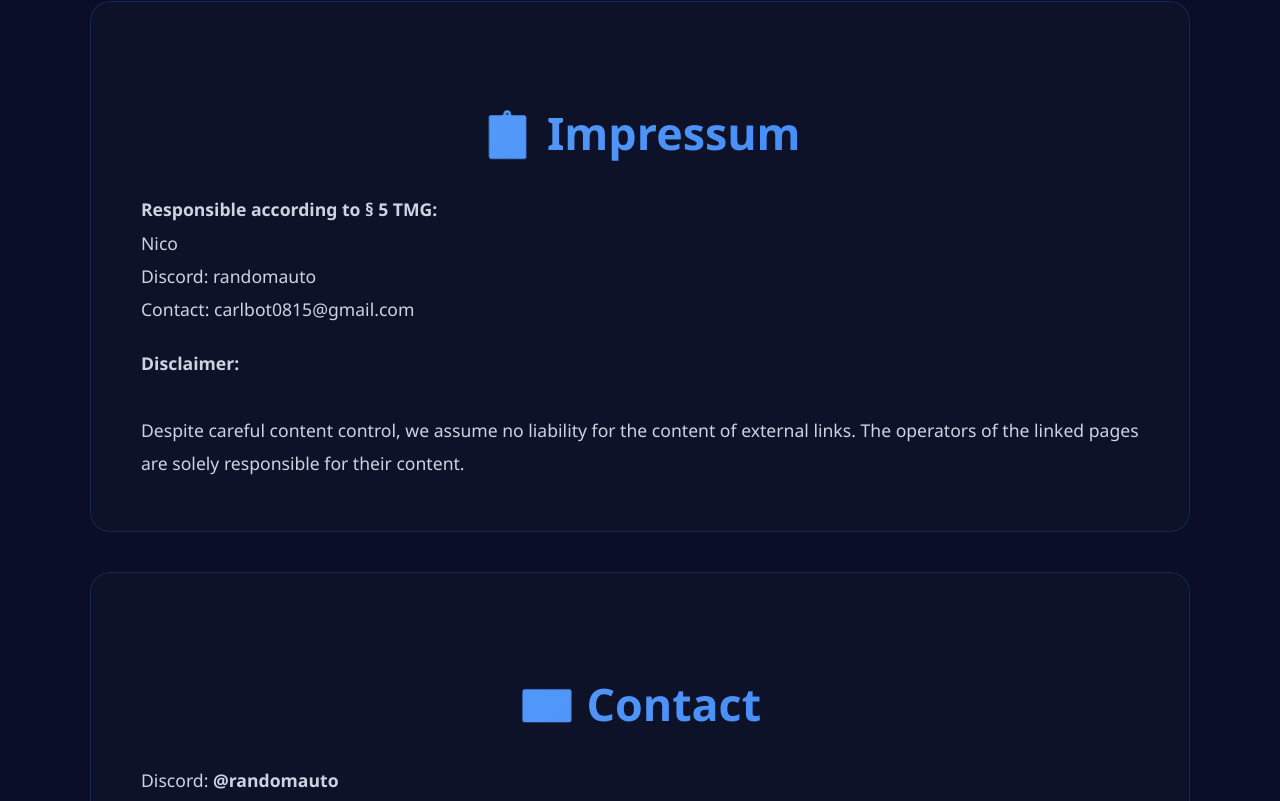
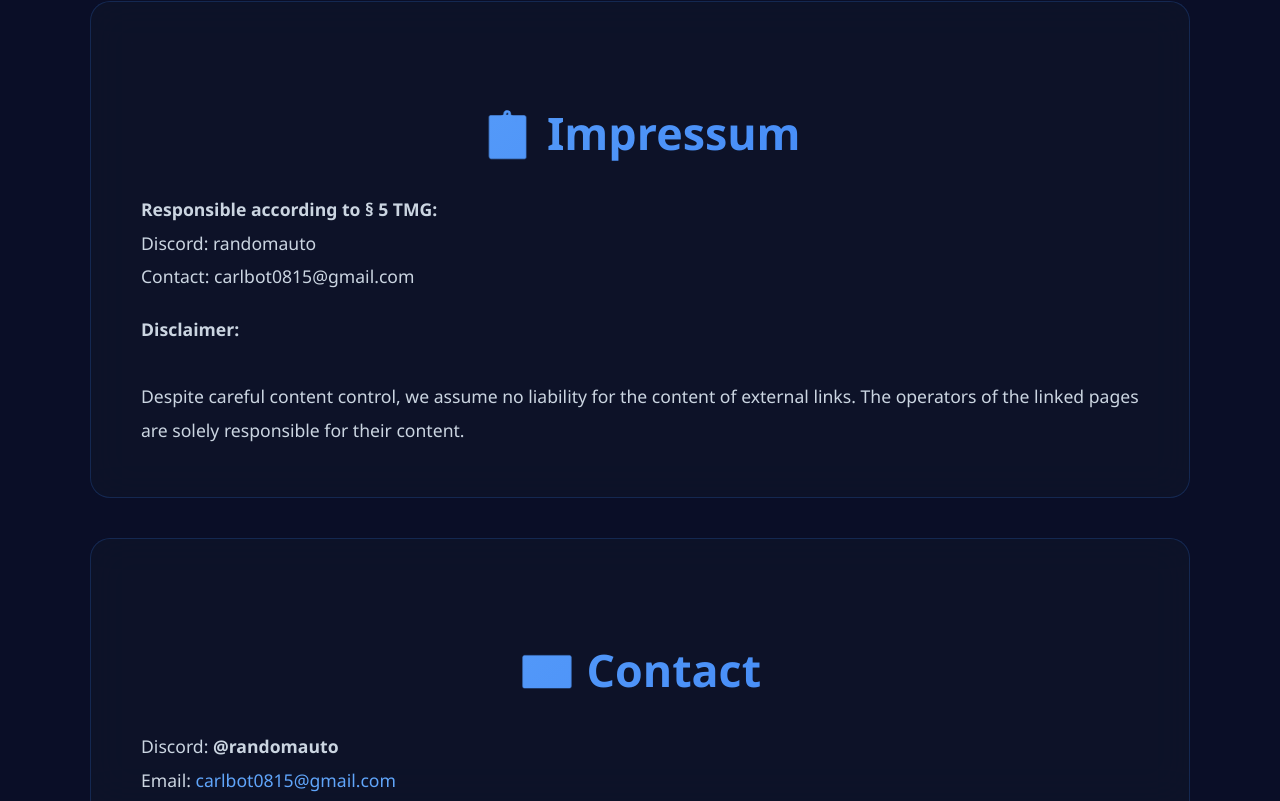
Before and after one commit to Reverse666S/dsgvo, a plain HTML site: page index.html in a window 1280 px wide. Shown: the part 3456-4257 px from the top of the page. Drawn offline with Linux system fonts and the light colour scheme.

Commit message:
Update index.html

```diff
--- a/index.html
+++ b/index.html
@@ -560,7 +560,6 @@
       <h2 id="impressum_title">📋 Impressum</h2>
       <p id="impressum_text">
         <strong id="impressum_resp">Responsible according to § 5 TMG:</strong><br />
-        Nico<br />
         Discord: randomauto<br />
         Contact: carlbot0815@gmail.com<br />
 
```
